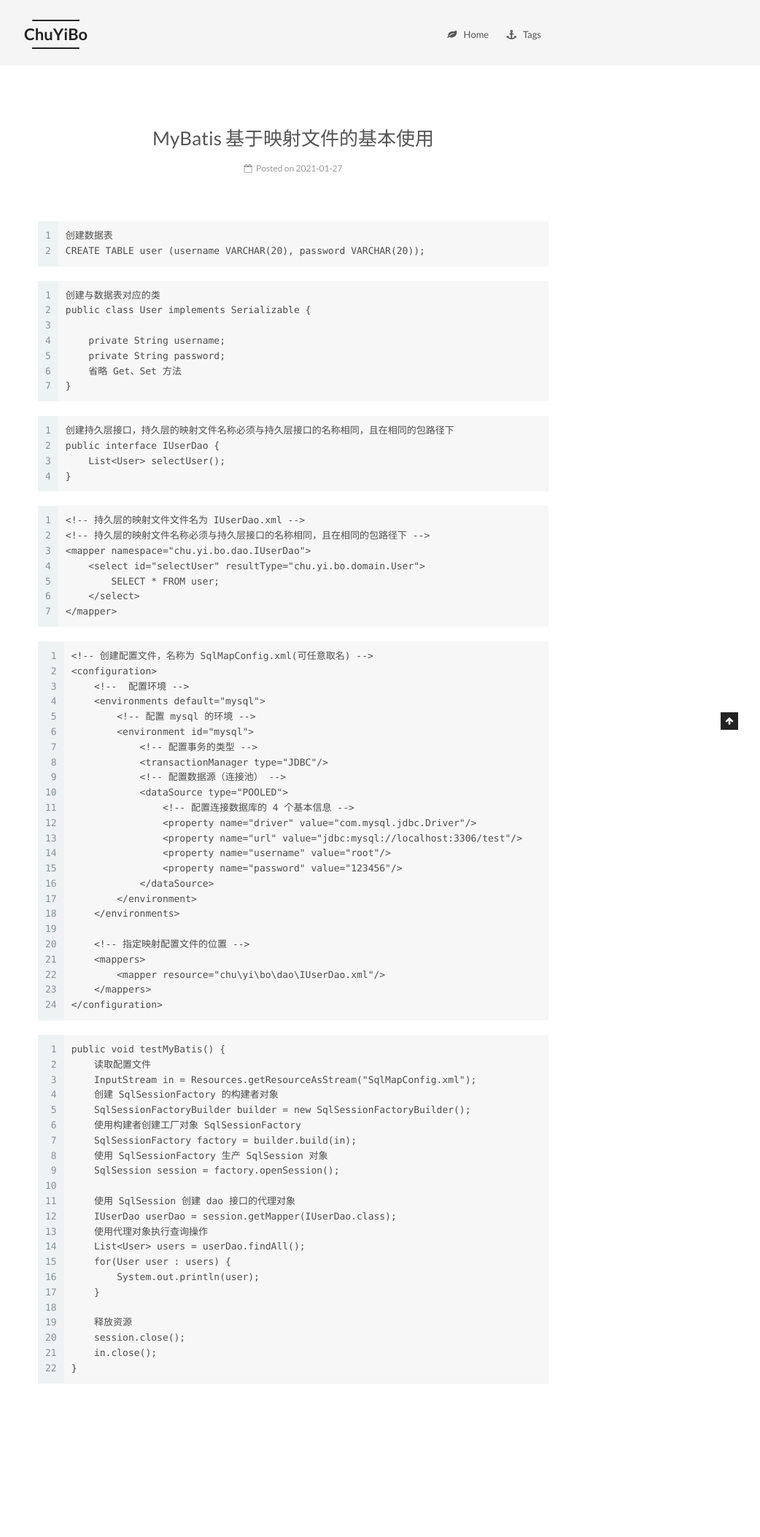
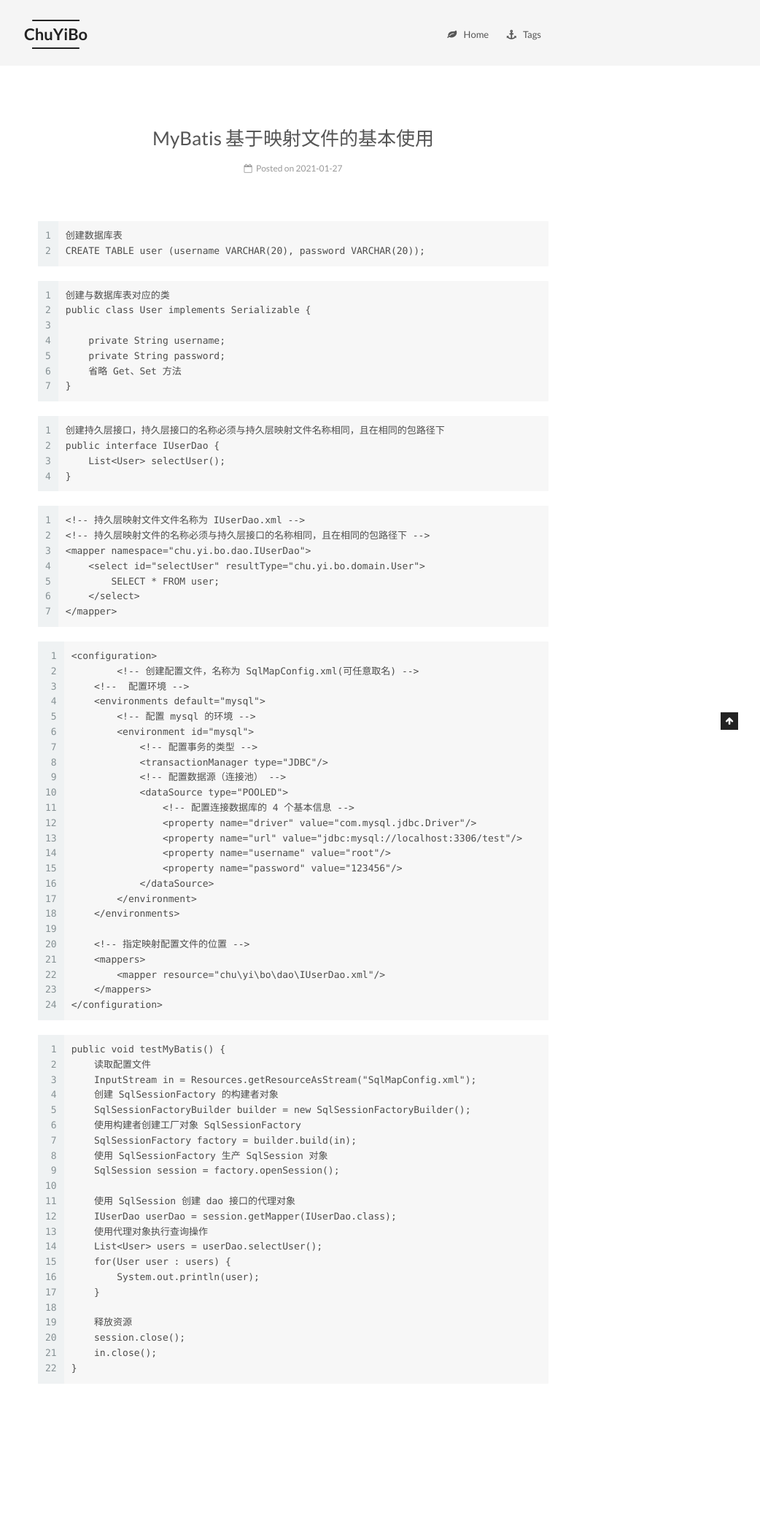
Before and after one commit to chuyibo/chuyibo.github.io, a Jekyll site: the page built from _posts/2021-01-27-MyBatis 学习笔记01.md, in a window 1280 px wide. Shown: the whole page at 73% size, without its empty margins (238-1280 px from the left). Built offline with Jekyll 4.4.1, drawn with Linux system fonts in a browser that asks for light colours.

Commit message:
2021/02/13

````diff
--- a/_posts/2021-01-27-MyBatis 学习笔记01.md
+++ b/_posts/2021-01-27-MyBatis 学习笔记01.md
@@ -10,12 +10,12 @@ tags:
 
 
 ```
-创建数据表
+创建数据库表
 CREATE TABLE user (username VARCHAR(20), password VARCHAR(20));
 ```
 
 ```
-创建与数据表对应的类
+创建与数据库表对应的类
 public class User implements Serializable {
 
     private String username;
@@ -25,15 +25,15 @@ public class User implements Serializable {
 ```
 
 ```
-创建持久层接口，持久层的映射文件名称必须与持久层接口的名称相同，且在相同的包路径下
+创建持久层接口，持久层接口的名称必须与持久层映射文件名称相同，且在相同的包路径下
 public interface IUserDao {
     List<User> selectUser();
 }
 ```
 
 ```
-<!-- 持久层的映射文件文件名为 IUserDao.xml -->
-<!-- 持久层的映射文件名称必须与持久层接口的名称相同，且在相同的包路径下 -->
+<!-- 持久层映射文件文件名称为 IUserDao.xml -->
+<!-- 持久层映射文件的名称必须与持久层接口的名称相同，且在相同的包路径下 -->
 <mapper namespace="chu.yi.bo.dao.IUserDao">
     <select id="selectUser" resultType="chu.yi.bo.domain.User">
         SELECT * FROM user;
@@ -42,8 +42,8 @@ public interface IUserDao {
 ```
 
 ```
-<!-- 创建配置文件，名称为 SqlMapConfig.xml(可任意取名) -->
 <configuration>
+	<!-- 创建配置文件，名称为 SqlMapConfig.xml(可任意取名) -->
     <!--  配置环境 -->
     <environments default="mysql">
         <!-- 配置 mysql 的环境 -->
@@ -82,7 +82,7 @@ public void testMyBatis() {
     使用 SqlSession 创建 dao 接口的代理对象
     IUserDao userDao = session.getMapper(IUserDao.class);
     使用代理对象执行查询操作
-    List<User> users = userDao.findAll();
+    List<User> users = userDao.selectUser();
     for(User user : users) {
     	System.out.println(user);
     }
````
